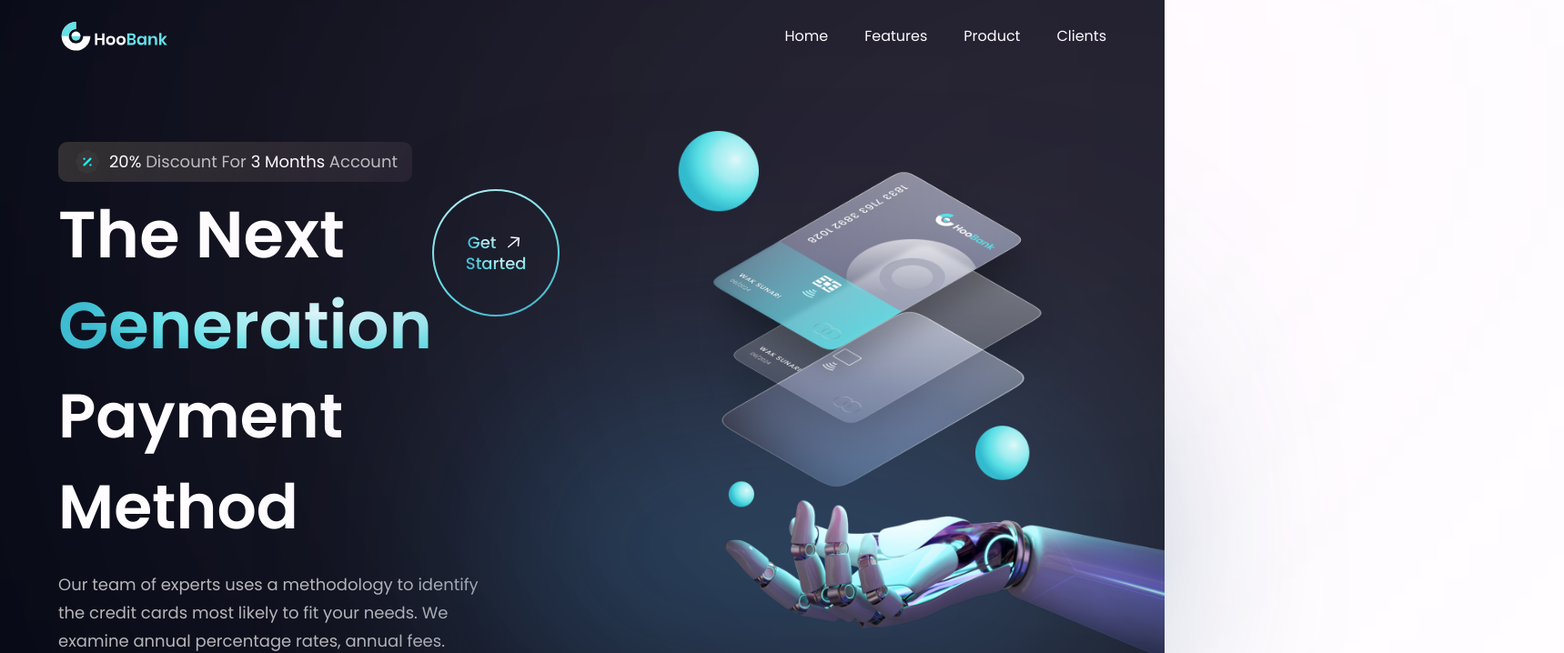
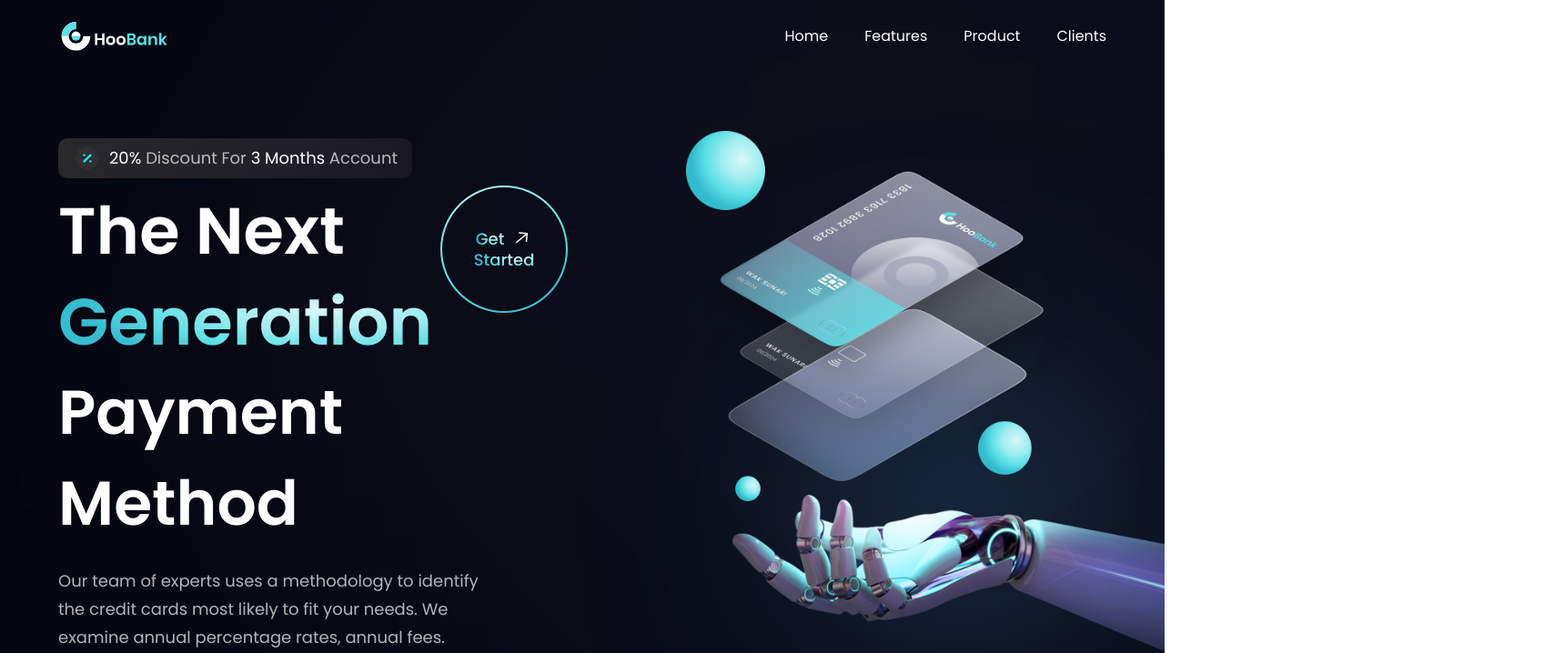
Before and after one commit to Phemel0/fnb-modern-bank-website, a React (Vite) app: page / in a window 1280 px wide. Shown: the top 718 px of the page at 91% size, 1719 px wide, since content can reach past the window. Built offline with nearby package versions, Linux system fonts and the light colour scheme.

Commit message:
Adjusted the hero Section gradient

```diff
--- a/src/components/Hero.jsx
+++ b/src/components/Hero.jsx
@@ -32,8 +32,8 @@ const Hero = () => (
         annual percentage rates, annual fees.
       </p>
     </div>
-    <div>
-      <img src={robot} alt="billing" className='w-[] h-[] relative z-[5]'/>
+    <div className={`flex-1 flex ${styles.flexCenter} md:my-0 my-10 relative`}>
+      <img src={robot} alt="billing" className='w-[100%] h-[100%] relative z-[5]'/>
       <div className='absolute z-[0] w-[40%] h-[35%] top-0 pink__gradient'/>
       <div className='absolute z-[1] w-[80%] h-[80%] rounded-full bottom-40 white__gradient'/>
       <div className='absolute z-[0] w-[50%] h-[50%] right-20 bottom-20 blue__gradient'/>
```
